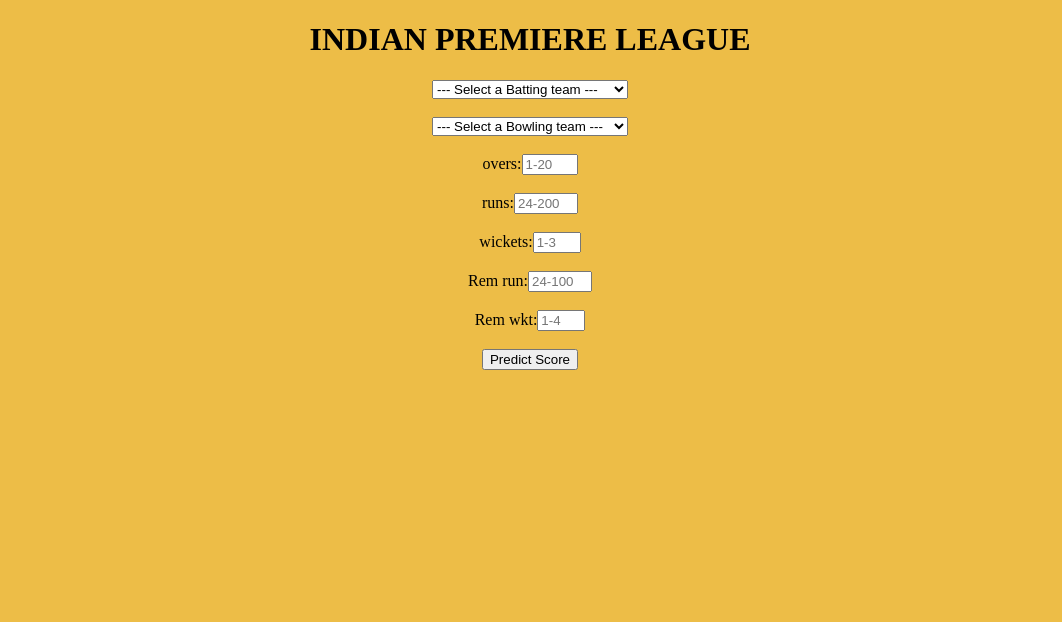
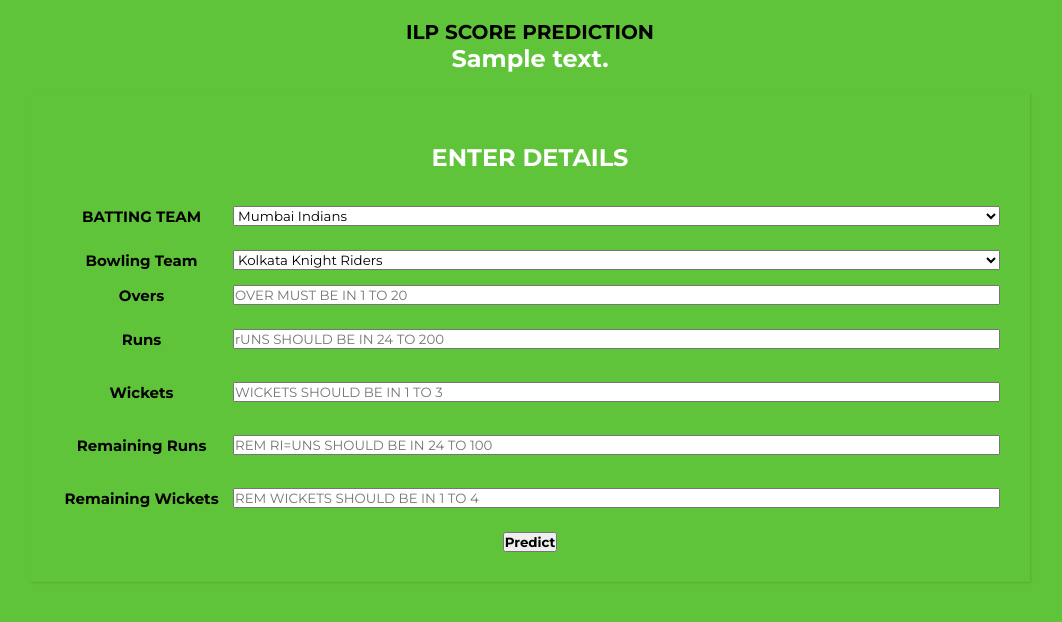
Before and after one commit to srikaram846/IPL-SCORE-PREDICTION-PROJECT, a Flask app: template templates/index.html in a window 1280 px wide. Shown: the top 622 px of the page, without its empty margins (110-1172 px from the left). Run offline with Flask 2, Linux system fonts and the light colour scheme; the template is opened without the code that fills it: most values are stand-ins (such as "Sample title", 1, 10 or a date in 2020); parts of the project's set-up code (start-up, migrations or seed data) failed here and were passed over.

Commit message:
Update index.html

```diff
--- a/templates/index.html
+++ b/templates/index.html
@@ -1,34 +1,248 @@
 <!DOCTYPE html>
+<html>
+<head>
+<meta charset="UTF-8">
+<title>IPL SCORE PREDICTION</title>
+<meta name="viewport" content="width=device-width, initial-scale=1.0, maximum-scale=1">
+</head>
+<body>
+<style>
+@import url('https://fonts.googleapis.com/css?family=Montserrat:400,700&display=swap');
+*{
+  margin: 0;
+  padding: 0;
+  box-sizing: border-box;
+  font-family: 'Montserrat', sans-serif;
+}
+body{
+  background: #60C43b;
+  padding: 0 10px;
+}
+.title{
+	font-size: 20px;
+	font-weight: 700;
+	text-align: center;
+	padding: 20px 0px 0px 0px;
+}
 
-<html lang="en" dir="ltr">
-    <head>
-	<meta name="viewport" content="width=device-width,initial-scale=1.0">
-        <!--<meta name="viewport" content="width=device-width,initial-scale=1.0">-->
-        <title>First Innings Score Predictor</title>
+.wrapper{
+  max-width: 1000px;
+  width: 100%;
+  background: #60c43b;
+  margin: 20px auto;
+  box-shadow: 1px 1px 2px rgba(0,0,0,0.125);
+  padding: 30px;
+}
+
+.wrapper .title{
+  font-size: 24px;
+  font-weight: 700;
+  margin-bottom: 25px;
+  color: white;
+  text-transform: uppercase;
+  text-align: center;
+}
+
+.wrapper .form{
+  width: 100%;
+}
+
+.wrapper .form .inputfield{
+  margin-bottom: 15px;
+  display: flex;
+  align-items: center;
+}
+
+.wrapper .form .inputfield label{
+   width: 200px;
+   color: black;
+   margin-right: 10px;
+  font-size: 15px;
+  font-weight: bold;
+}
+
+.wrapper .form .inputfield .input{
+  width: 100%;
+  outline: none;
+  border: 1px solid #d5dbd9;
+  font-size: 15px;
+  font-weight: bold;
+  padding: 10px 10px;
+  border-radius: 3px;
+  transition: all 0.3s ease;
+}
+
+.wrapper .form .inputfield .custom_select{
+  position: relative;
+  width: 100%;
+  height: 37px;
+}
+
+.wrapper .form .inputfield .custom_select:before{
+  content: "";
+  position: absolute;
+  top: 12px;
+  right: 10px;
+  border: 8px solid;
+  border-color: #d5dbd9 transparent transparent transparent;
+  pointer-events: none;
+}
+
+.wrapper .form .inputfield .custom_select select{
+  -webkit-appearance: none;
+  -moz-appearance:   none;
+  appearance:        none;
+  outline: none;
+  width: 100%;
+  height: 100%;
+  border: 0px;
+  padding: 8px 10px;
+  font-size: 15px;
+  font-weight: 700;
+  border: 1px solid #d5dbd9;
+  border-radius: 3px;
+}
 
 
-		</head>
+.wrapper .form .inputfield .input:focus,
+.wrapper .form .inputfield .textarea:focus,
+.wrapper .form .inputfield .custom_select select:focus{
+  border: 1px solid #fec107;
+}
 
+.wrapper .form .inputfield .btn{
+  width: 100%;
+   padding: 10px 10px;
+  font-size: 20px;
+  border: 0px;
+  background: white;
+  cursor: pointer;
+  border-radius: 2px;
+  outline: none;
+}
 
-    <body style="background-color:#edbd47;">
+.wrapper .form .inputfield .btn:hover{
+  background: #60C43B;
+}
 
-        <!-- Website Title -->
-    	<center><h1>INDIAN PREMIERE LEAGUE</h1></center>
+.wrapper .form .inputfield:last-child{
+  margin-bottom: 0;
+}
 
-        <!-- Prediction Area -->
-        <!--<div class="prediction-area">
+@media (max-width:420px) {
+  .wrapper .form .inputfield{
+    flex-direction: column;
+    align-items: flex-start;
+  }
+  .wrapper .form .inputfield label{
+    margin-bottom: 5px;
+  }
+  .wrapper .form .inputfield.terms{
+    flex-direction: row;
+  }
+}
+@media only screen
+  and (min-device-width: 768px)
+  and (max-device-height: 1024px)
+  and (-webkit-min-device-pixel-ratio: 1.5) {
+  .wrapper{
+   max-width: 900px;
+  width: 100%;
 
-            <!-- IPL Banner - 1 -->
+  }
+  .wrapper .form .inputfield{
+  margin-bottom: 15px;
+  display: flex;
+  align-items: center;
+}
+  .wrapper .form{
+  width: 100%;
+}
+.wrapper .form .inputfield{
+	display: flex;
+	align-items: center;
 
-		<center>
+  }
+  .wrapper .form .inputfield label{
 
-            <!-- Prediction Form -->
-            <div class='div2' style="backgroud-image:url('mi.jpg');">
+    font-size: 15px;
+    margin-bottom: 5px;
+  }
+  .wrapper .form .inputfield .input{
+  padding: 25px 10px;
+  }
+  .wrapper .form .inputfield .custom_select{
+  height: 60px;
+  }
 
-                <form action="{{ url_for('predict') }}" method="POST">
-                    <!-- Batting Team Dropdown -->
-                    <select class="form-input align-center" name="batting-team" required>
-                        <option value="none">--- Select a Batting team ---</option>
+  .wrapper .form .inputfield.terms{
+    flex-direction: row;
+  }
+
+  }
+@media only screen
+  and (min-device-width: 1024px)
+  and (max-device-height: 1366px)
+  and (-webkit-min-device-pixel-ratio: 1.5) {
+  .wrapper{
+  max-width: 1000px;
+  width: 100%;
+
+  }
+  .wrapper .form .inputfield{
+  margin-bottom: 15px;
+  display: flex;
+  align-items: center;
+}
+  .wrapper .form{
+  max-width: 1000px;
+  width: 100%;
+  align:center;
+}
+.wrapper .form .inputfield{
+	display: flex;
+	align-items: center;
+
+  }
+  .wrapper .form .inputfield label{
+
+    font-size: 22px;
+    margin-bottom: 5px;
+  }
+  .wrapper .form .inputfield .input{
+  padding: 35px 20px;
+  }
+  .wrapper .form .inputfield .custom_select{
+  height: 60px;
+  }
+  .wrapper .form .inputfield .custom_select option{
+  width: auto;
+  }
+  .wrapper .form .inputfield.terms{
+    flex-direction: row;
+  }
+  .form_input{
+  width: 100px; height: 20px;
+  }
+</style>
+
+</head>
+
+<body>
+<div class="title">ILP SCORE PREDICTION</div>
+<form  action="{{ url_for('predict')}}"method="post">
+<h2 style="text-align:center;color:white;">{{ prediction_text }}</h1>
+<div class="wrapper">
+<center>
+<div class="title">Enter Details</div>
+
+<div class="form">
+
+					<div class="inputfield">
+					<label>BATTING TEAM</label>
+
+                    <select class="form align-center" name="batting-team" required>
+
                         <option value="Mumbai Indians">Mumbai Indians</option>
                         <option value="Kolkata Knight Riders">Kolkata Knight Riders</option>
                         <option value="Chennai Super Kings">Chennai Super Kings</option>
@@ -38,35 +252,64 @@
                         <option value="Delhi Daredevils">Delhi Daredevils</option>
                         <option value="Sunrisers Hyderabad">Sunrisers Hyderabad</option>
                     </select><br><br>
+					</div>
+
                     <!-- Bowling Team Dropdown -->
-                    <select class="form-input align-center" name="bowling-team" id="bt" required>
-                        <option value="none">--- Select a Bowling team ---</option>
-                        <option value="Mumbai Indians">Mumbai Indians</option>
+					<div class="inputfield">
+					<label> Bowling Team</label>
+                    <select class="form align-center" name="bowling-team" id="bt" required>
+
+
                         <option value="Kolkata Knight Riders">Kolkata Knight Riders</option>
+						<option value="Mumbai Indians">Mumbai Indians</option>
                         <option value="Chennai Super Kings">Chennai Super Kings</option>
                         <option value="Rajasthan Royals">Rajasthan Royals</option>
                         <option value="Kings XI Punjab">Kings XI Punjab</option>
                         <option value="Royal Challengers Bangalore">Royal Challengers Bangalore</option>
                         <option value="Delhi Daredevils">Delhi Daredevils</option>
                         <option value="Sunrisers Hyderabad">Sunrisers Hyderabad</option>
-                    </select><br><br>
-                    overs:<input class="form-input" type="number" name="overs" placeholder="1-20" min="1" max="20" required="required"><br> <br>
-                    runs:<input class="form-input" type="number" name="runs" placeholder="24-200" min="24" max="200" required="required"><br><br>
-                    wickets:<input class="form-input" type="number" name="wickets" placeholder="1-3" min="1" max="3" required="required"><br><br>
-                    Rem run:<input class="form-input" type="number" name="runs_in_prev_5" placeholder="24-100" min="24" max="100" required="required"><br><br>
-                    Rem wkt:<input class="form-input" type="number" name="wickets_in_prev_5" placeholder="1-4" min="1" max="4" required="required"><br><br>
+                    </select>
+					</div>
+					<div class="inputfield">
+					<label> Overs</label>
+                    <input class="form" type="number" name="overs" placeholder="OVER MUST BE IN 1 TO 20" min="1" max="20" required="required"><br>
+					</div>
+					<div class="inputfield">
+					<label> Runs</label>
+                    <input class="form" type="number" name="runs" placeholder="rUNS SHOULD BE IN 24 TO 200" min="24" max="200" required="required"><br><br>
+					</div>
+					<div class="inputfield">
+					<label> Wickets</label>
+                    <input class="form" type="number" name="wickets" placeholder="WICKETS SHOULD BE IN 1 TO 3" min="1" max="3" required="required"><br><br>
+					</div>
+					<div class="inputfield">
+					<label> Remaining Runs</label>
+                    <input class="form" type="number" name="runs_in_prev_5" placeholder="REM RI=UNS SHOULD BE IN 24 TO 100" min="24" max="100" required="required"><br><br>
+					</div>
+					<div class="inputfield">
+					<label> Remaining Wickets</label>
+                    <input class="form" type="number" name="wickets_in_prev_5" placeholder="REM WICKETS SHOULD BE IN 1 TO 4" min="1" max="4" required="required"><br><br>
+					</div>
 
-			<input type="submit" class="myButton" value="Predict Score">
+
+					<button type="submit" value="Predict" class="btn"><strong>Predict</strong></button></a>
+
+
+
+
+		</div></center>
+		</div>
+
         	</form>
 
             </div>
-			</center>
+
 
 
 
         </div>
 
-        <!-- Footer -->
+
 
 
     </body>
```
